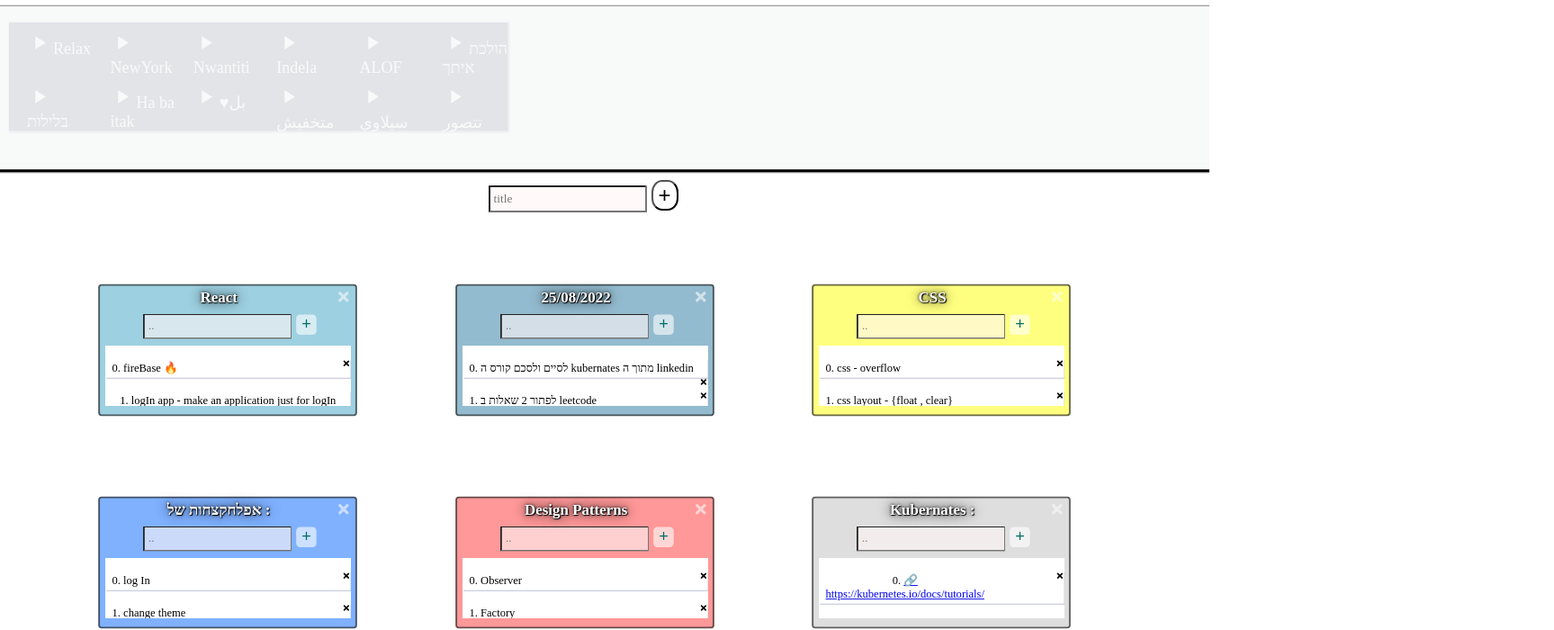
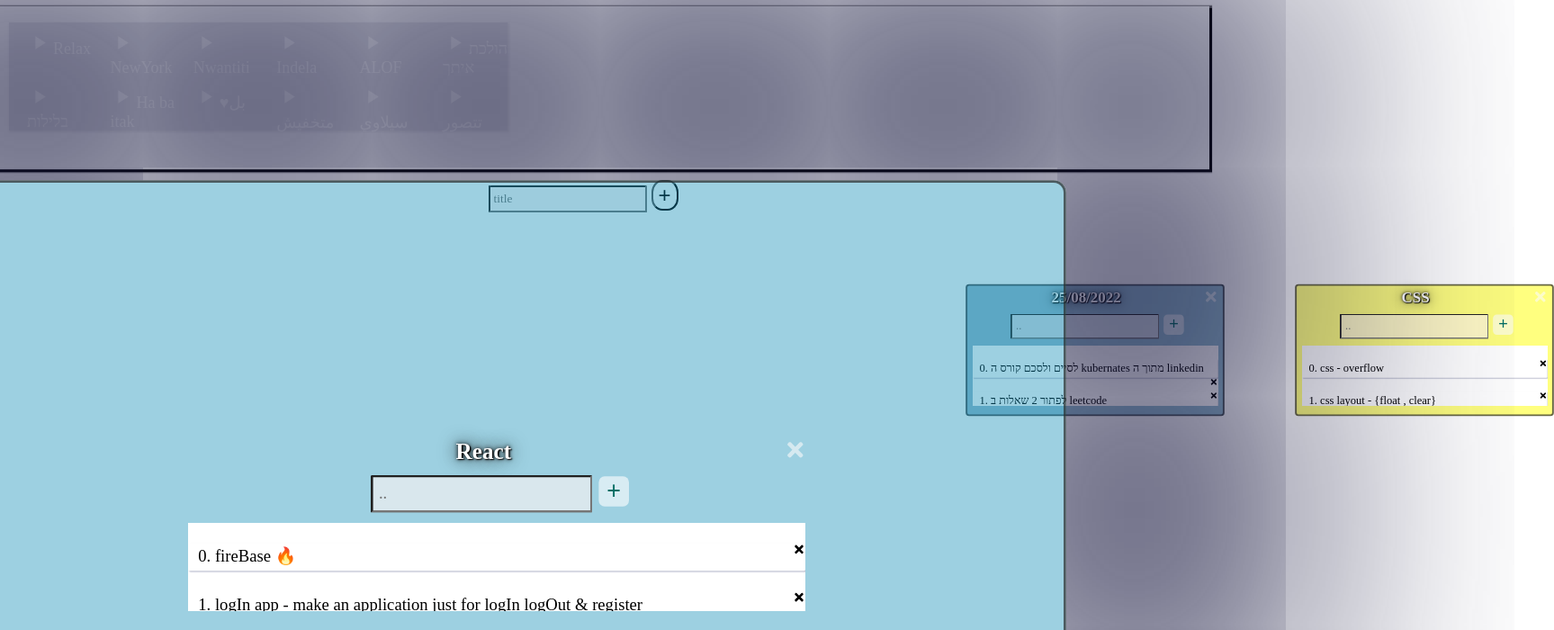
Before and after one commit to rehamAbass/to-do-v3, a React (Create React App) app: page / in a window 1280 px wide. In both pictures the pointer is over the element 253 px from the left and 389 px from the top of the page. Shown: the top 700 px of the page at 90% size, 1727 px wide, since content can reach past the window. Built offline with nearby package versions, Linux system fonts and the light colour scheme; data requests are answered from the project's data file; a web font is replaced by a local one.

Commit message:
Update Card.css

```diff
--- a/src/components/Card/Card.css
+++ b/src/components/Card/Card.css
@@ -32,10 +32,11 @@ input{
     /* margin: 80px; */
     /* top:40%; */
 
-      left : 300px;
-      right : 300px;
-      top : 300px;
-      bottom: 200px;
+       padding : 200px;
+/*       left : 300px; */
+/*       right : 300px; */
+/*       top : 300px; */
+/*       bottom: 200px; */
   /* position:absolute;  */
   /* display:none;  */
   /* z-index:99; */
```
